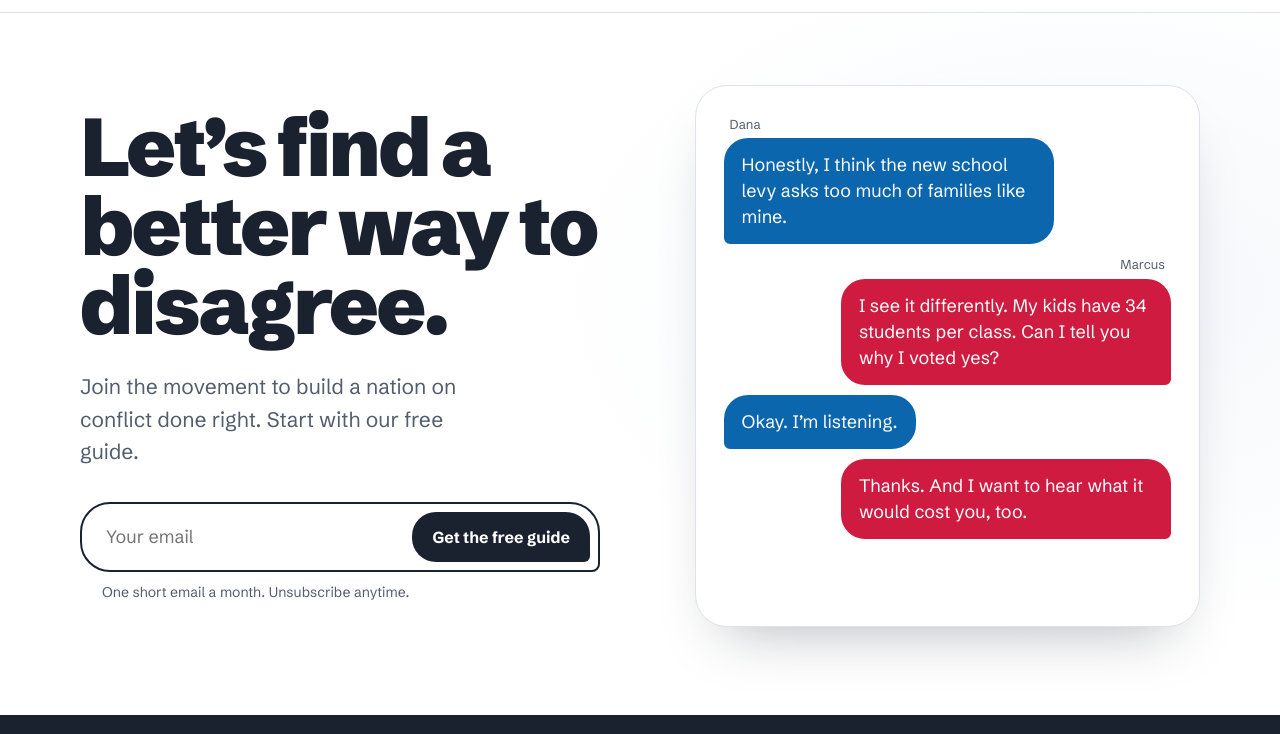
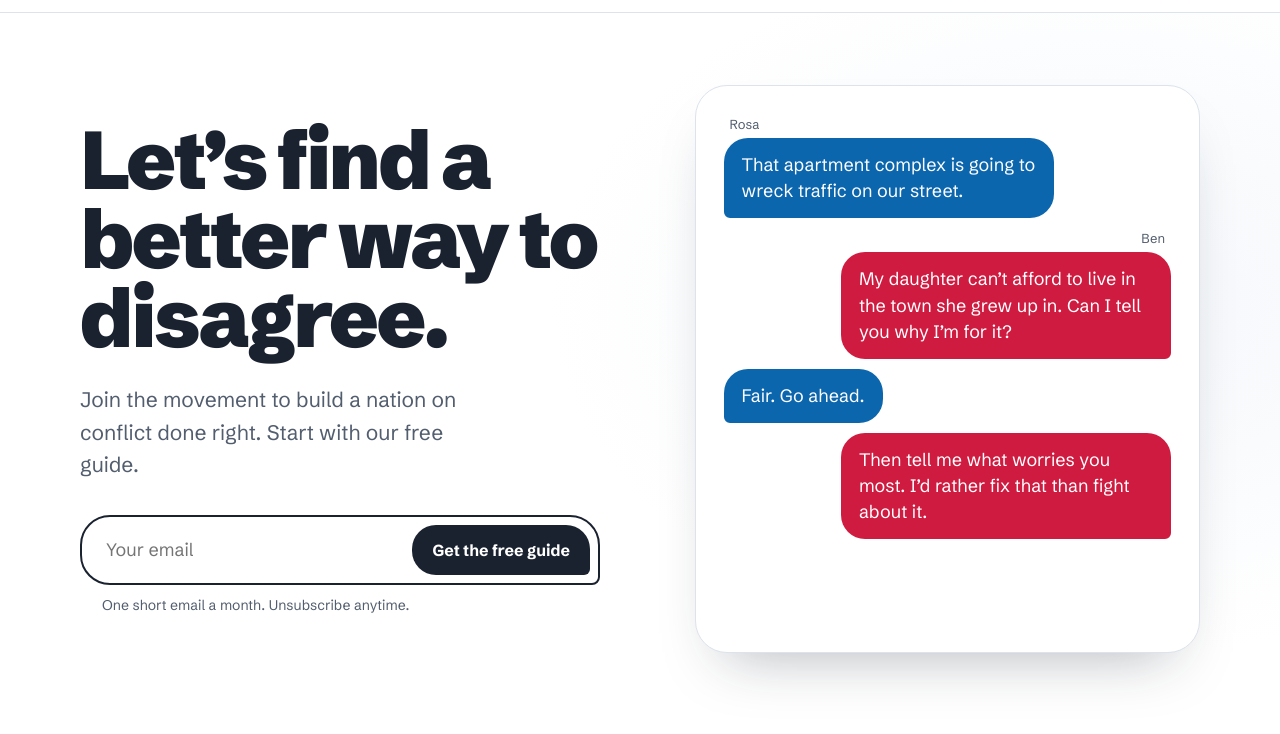
Before and after one commit to blakekohler/impactsidekick, a plain HTML site: page mockups/disagree-better/design-2-conversation.html in a window 1280 px wide. Shown: the part 66-800 px from the top of the page. Drawn offline with Linux system fonts and the light colour scheme.

Commit message:
Disagree Better mockups: fix Seam hero, rotate Conversation threads
Design 1: center the arrows in the seam handle, put a navy panel behind
the subtext so it reads over the seam line, and keep each headline line
inside the hero wherever the seam is dragged.
Design 2: pick a random conversation on load and cycle to a different
one after each finishes.

Co-Authored-By: Claude Opus 5.5 <noreply@anthropic.com>
Claude-Session: https://claude.ai/code/session_01RTk8rRHajB639KFfR2Aj7v

```diff
--- a/mockups/disagree-better/design-2-conversation.html
+++ b/mockups/disagree-better/design-2-conversation.html
@@ -48,6 +48,7 @@ header nav a.give{background:var(--red);color:#fff;padding:12px 20px;border-radi
 .thread .msg:nth-child(1){animation-delay:.3s}.thread .msg:nth-child(2){animation-delay:1.5s}.thread .msg:nth-child(3){animation-delay:2.9s}.thread .msg:nth-child(4){animation-delay:3.9s}.thread .coda{animation-delay:5s}
 .coda{text-align:center;font-style:italic;color:var(--muted);font-size:16px;margin-top:8px;opacity:0;animation:pop .6s ease forwards}
 @keyframes pop{to{opacity:1;transform:none}}
+.thread{transition:opacity .4s ease}.thread.out{opacity:0}
 @media (prefers-reduced-motion:reduce){.thread .msg,.coda{animation:none;opacity:1;transform:none}}
 .strip{background:var(--ink);color:#fff;padding:56px 0}
 .strip .wrap{display:grid;grid-template-columns:repeat(3,1fr);gap:28px}
@@ -212,6 +213,26 @@ function giveCard(root){let freq='monthly',i=1,custom='';const q=s=>root.querySe
 document.querySelectorAll('.give-card').forEach(giveCard);
 function route(){const v=location.hash==='#donate'?'donate':'home';document.querySelectorAll('.view').forEach(s=>s.classList.toggle('on',s.id==='view-'+v));document.querySelectorAll('[data-link]').forEach(a=>{if(a.dataset.link===v)a.setAttribute('aria-current','page');else a.removeAttribute('aria-current')});window.scrollTo(0,0)}
 addEventListener('hashchange',route);route();
+const CONVOS=[
+ [['Dana','Honestly, I think the new school levy asks too much of families like mine.'],['Marcus','I see it differently. My kids have 34 students per class. Can I tell you why I voted yes?'],['','Okay. I’m listening.'],['','Thanks. And I want to hear what it would cost you, too.']],
+ [['Rosa','That apartment complex is going to wreck traffic on our street.'],['Ben','My daughter can’t afford to live in the town she grew up in. Can I tell you why I’m for it?'],['','Fair. Go ahead.'],['','Then tell me what worries you most. I’d rather fix that than fight about it.']],
+ [['Uncle Ray','Raising the minimum wage will close half the shops on Main Street.'],['Mia','I worked two of those jobs in college and still came up short. Can we compare notes?'],['','Sure. I ran a hardware store for twenty years.'],['','Then you know things I don’t. Start there.']],
+ [['Kevin','Those wind turbines are an eyesore, and folks here never got a say.'],['Alicia','The lease money kept my parents’ farm going. Want to hear how it worked for them?'],['','Alright, I’ll hear you out.'],['','And I want to know who wasn’t asked. That part bothers me too.']],
+ [['Grace','Banning phones at school feels like overkill to me.'],['Luis','I teach eighth grade. Can I tell you what a normal Tuesday looks like?'],['','Please. I’ve only seen it from the parent side.'],['','Deal. Then tell me what you worry about when you can’t reach your kid.']],
+ [['Tanya','I think our town should send some police money to mental health calls.'],['Greg','My brother’s a deputy. He’d say they’re already stretched thin.'],['','I’d honestly like to hear what he sees on those calls.'],['','I’ll ask him to join us. Coffee’s on me.']]
+];
+(function(){
+ const th=document.querySelector('.thread');if(!th)return;
+ const esc=s=>s.replace(/&/g,'&amp;').replace(/</g,'&lt;');
+ const html=c=>c.map(([who,txt],i)=>{const s=i%2?'r':'l';return '<div class="msg">'+(who?'<p class="who'+(s==='r'?' r':'')+'">'+esc(who)+'</p>':'')+'<p class="b '+s+'" style="margin:0">'+esc(txt)+'</p></div>'}).join('')+'<p class="coda">That’s what disagreeing better sounds like.</p>';
+ function fitHeight(){th.style.minHeight='';const keep=th.innerHTML;let h=0;CONVOS.forEach(c=>{th.innerHTML=html(c);h=Math.max(h,th.offsetHeight)});th.innerHTML=keep;th.style.minHeight=h+'px'}
+ let cur=-1;
+ function pick(){let n;do{n=Math.floor(Math.random()*CONVOS.length)}while(n===cur&&CONVOS.length>1);cur=n;th.innerHTML=html(CONVOS[n])}
+ fitHeight();pick();addEventListener('resize',fitHeight);document.fonts.ready.then(fitHeight);
+ if(matchMedia('(prefers-reduced-motion: reduce)').matches)return;
+ // one convo plays in ~5.6s; hold, fade out, start the next
+ setInterval(()=>{th.classList.add('out');setTimeout(()=>{pick();th.classList.remove('out')},450)},11000);
+})();
 </script>
 </body>
 </html>
```
Also changed, not shown: mockups/disagree-better/design-1-the-seam.html (+7 -5 lines).
